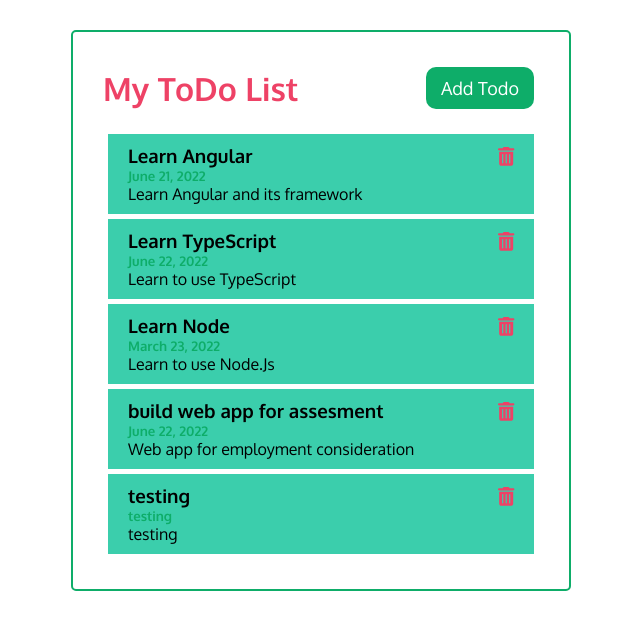
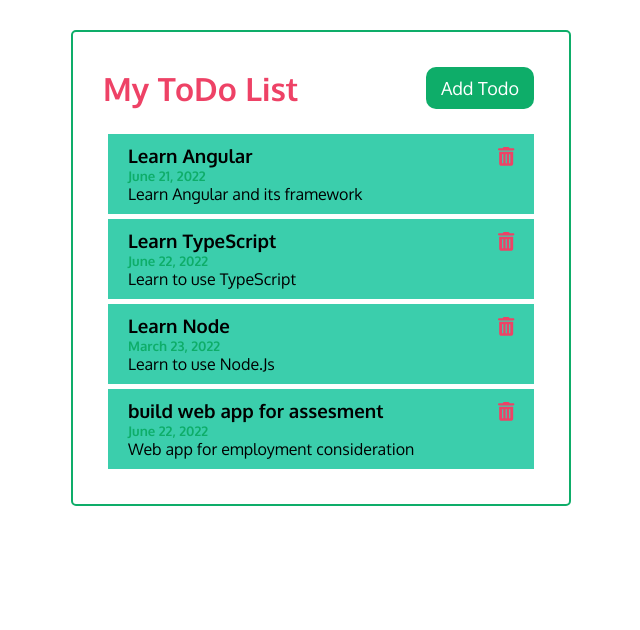
Before and after one commit to CragarDev/todo-list, an Angular app: page / in a window 1280 px wide. Shown: the top 630 px of the page, without its empty margins (319-959 px from the left). Built offline with nearby package versions, Linux system fonts and the light colour scheme; data requests are answered from the project's data file.

Commit message:
delete service set up

```diff
--- a/db.json
+++ b/db.json
@@ -27,13 +27,6 @@
       "description": "Web app for employment consideration",
       "completed": "false",
       "id": 4
-    },
-    {
-      "title": "testing",
-      "dueDate": "testing",
-      "description": "testing",
-      "completed": "true",
-      "id": 5
     }
   ]
 }
--- a/src/app/components/todo-item/todo-item.component.html
+++ b/src/app/components/todo-item/todo-item.component.html
@@ -1,7 +1,11 @@
 <div class="todo">
   <h3>
     {{ todo.title }}
-    <fa-icon [ngStyle]="{ color: '#EE4266' }" [icon]="faTrashAlt"></fa-icon>
+    <fa-icon
+      (click)="onDelete(todo)"
+      [ngStyle]="{ color: '#EE4266' }"
+      [icon]="faTrashAlt"
+    ></fa-icon>
   </h3>
   <h5>{{ todo.dueDate }}</h5>
   <p>{{ todo.description }}</p>
--- a/src/app/components/todo-item/todo-item.component.ts
+++ b/src/app/components/todo-item/todo-item.component.ts
@@ -1,4 +1,4 @@
-import { Component, OnInit, Input } from '@angular/core';
+import { Component, OnInit, Input, Output, EventEmitter} from '@angular/core';
 import { Todo } from '../../Todo';
 import { faTrashAlt } from '@fortawesome/free-solid-svg-icons';
 
@@ -9,12 +9,16 @@ import { faTrashAlt } from '@fortawesome/free-solid-svg-icons';
 })
 export class TodoItemComponent implements OnInit {
   @Input() todo: Todo
+  @Output() onDeleteTodo: EventEmitter<Todo> = new EventEmitter();
   faTrashAlt = faTrashAlt;
-
 
   constructor() { }
 
   ngOnInit(): void {
   }
 
+  onDelete(todo: Todo) {
+    this.onDeleteTodo.emit(todo);
+  }
+
 }
--- a/src/app/components/todos/todos.component.html
+++ b/src/app/components/todos/todos.component.html
@@ -1 +1,5 @@
-<app-todo-item *ngFor="let todo of todos" [todo]="todo"></app-todo-item>
+<app-todo-item
+  *ngFor="let todo of todos"
+  [todo]="todo"
+  (onDeleteTodo)="deleteTodo(todo)"
+></app-todo-item>
--- a/src/app/components/todos/todos.component.ts
+++ b/src/app/components/todos/todos.component.ts
@@ -17,4 +17,8 @@ export class TodosComponent implements OnInit {
     this.todoService.getTodos().subscribe((todos)=> (this.todos = todos));
   }
 
+  deleteTodo(todo: Todo) {
+    this.todoService.deleteTodo(todo).subscribe(()=> (this.todos = this.todos.filter(t => t.id !== todo.id)));
+  }
+
 }
--- a/src/app/services/todo.service.ts
+++ b/src/app/services/todo.service.ts
@@ -16,4 +16,9 @@ export class TodoService {
     // const todos = of(TODOS);
     return this.http.get<Todo[]>(this.apiUrl);
   }
+
+  deleteTodo(todo: Todo): Observable<Todo> {
+    const url = `${this.apiUrl}/${todo.id}`;
+    return this.http.delete<Todo>(url);
+  }
 }
```
